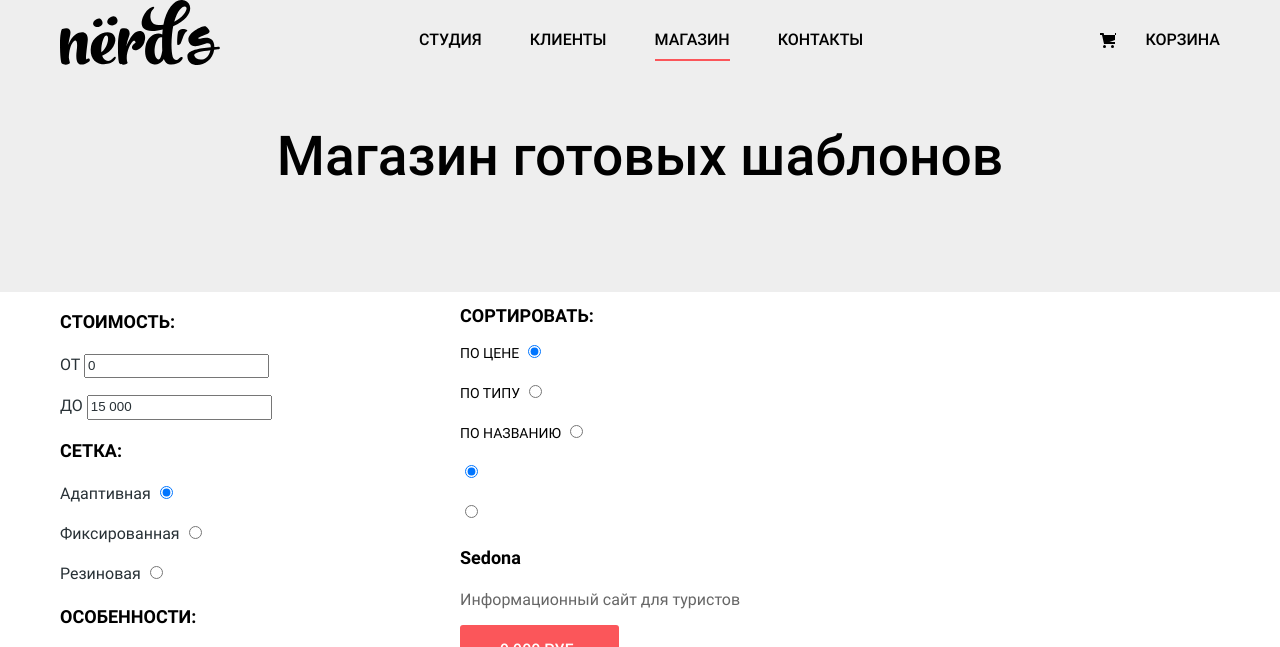
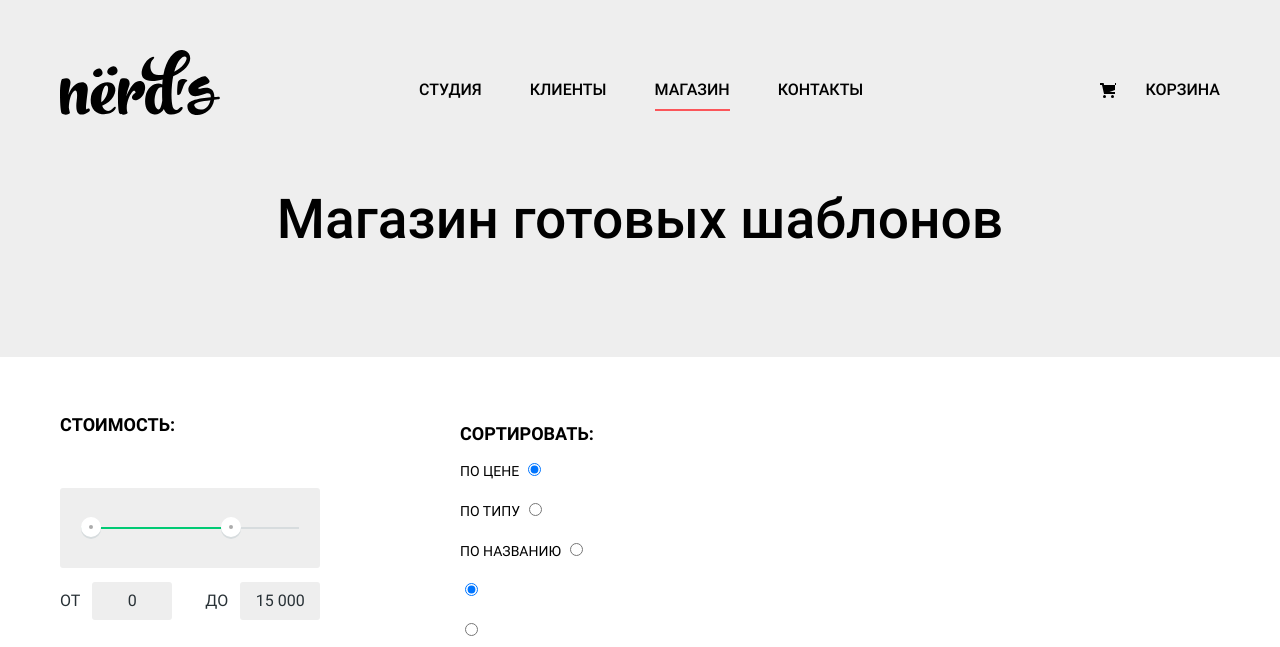
Before and after one commit to madekot/nerds, a website: page source/catalog.html in a window 1280 px wide. Shown: the top 647 px of the page. Drawn offline with nearby package versions, Linux system fonts and the light colour scheme; files that its build step writes are made by us from their sources.

Commit message:
Сверстал блок filter-range

```diff
--- a/source/catalog.html
+++ b/source/catalog.html
@@ -6,7 +6,7 @@
     <link rel="stylesheet" href="css/style.css">
   </head>
   <body class="page">
-    <header class="page-header">
+    <header class="page-header page__header">
       <h1 class="visually-hidden">Магазин по созданию и продвижению сайтов Нердс</h1>
       <nav class="page-header__main-nav main-nav">
         <a href="index.html" class="main-nav__logo logo">
@@ -51,11 +51,12 @@
         <section class="page-main__filter">
           <form action="" method="get" class="filter page-main__form">
             <div class="filter__range filter-range">
-              <h2 class="filter__title">Cтоимость:</h2>
+              <h2 class="filter-range__title">Cтоимость:</h2>
               <div class="filter-range__range-controls">
-                <div class="filter-range__scale"></div>
-                <div class="filter-range__togle filter-range__togle--min"></div>
-                <div class="filter-range__togle filter-range__togle--max"></div>
+                <div class="filter-range__scale">
+                  <button type="button" class="filter-range__togle filter-range__togle--min"></button>
+                  <button type="button" class="filter-range__togle filter-range__togle--max"></button>
+                </div>
               </div>
               <div class="filter-range__price-controls">
                 <p class="filter-renge__conteiner">
@@ -64,7 +65,7 @@
                     type="text"
                     name="min-price"
                     value="0"
-                    class="filter-range__price-value filter-range__price-text"
+                    class="filter-range__price-value filter-range__price-text input"
                     id="min-price">
                 </p>
                 <p class="filter-renge__conteiner">
@@ -73,7 +74,7 @@
                     type="text"
                     name="max-price"
                     value="15 000"
-                    class="filter-range__price-value filter-range__price-text"
+                    class="filter-range__price-value filter-range__price-text input"
                     id="max-price">
                 </p>
               </div>
--- a/source/sass/blocks/filter-range.scss
+++ b/source/sass/blocks/filter-range.scss
@@ -1,12 +1,96 @@
 .filter-range__title {
+  margin: 0;
+  font-weight: $font-weight-bold;
   font-size: 18px;
   line-height: 1.667;
-  font-weight: $font-weight-bold;
   text-transform: uppercase;
+
+  margin-bottom: 48px;
+}
+
+.filter-range__range-controls {
+  display: flex;
+  align-items: center;
+  box-sizing: border-box;
+  width: 260px;
+  min-height: 80px;
+  margin-bottom: 14px;
+  padding-top: 29px;
+  padding-right: 21px;
+  padding-bottom: 29px;
+  padding-left: 21px;
+
+  background-color: $color-gray;
+  border-radius: 3px;
+}
+
+
+.filter-range__scale {
+  position: relative;
+
+  display: flex;
+  width: 100%;
+  height: 2px;
+
+  background: linear-gradient(to right,  $color-green 64%, $color-gray2 64%);
+}
+
+.filter-range__togle {
+  position: absolute;
+  top: -10px;
+
+  box-sizing: content-box;
+  width: 4px;
+  height: 4px;
+  padding: 0;
+
+  background-color: $color-gray3;
+  border: solid $color-white 8px;
+  border-radius: 50%;
+
+  box-shadow: 0 2px 0 0 $color-gray2;
+
+  &--min {
+    left: 0;
+  }
+
+  &--max {
+    left: 64%;
+  }
 }
 
 .filter-range__price-text {
+  margin-right: 12px;
+
   line-height: 1.375;
   color: $color-dark-blue;
   text-transform: uppercase;
+
+  &:last-child {
+    margin-right: 0;
+  }
 }
+
+.filter-range__price-controls {
+  display: flex;
+}
+
+.filter-renge__conteiner {
+  margin: 0;
+  display: flex;
+  align-items: center;
+  margin-right: 33px;
+
+  &:last-child {
+    margin-right: 0;
+  }
+}
+
+.filter-range__price-value {
+  width: 80px;
+
+  text-align: center;
+
+  background-color: $color-gray;
+  border-radius: 3px;
+}
--- a/source/sass/blocks/filter.scss
+++ b/source/sass/blocks/filter.scss
@@ -1,4 +1,5 @@
 .filter__title {
+  margin: 0;
   font-size: 18px;
   line-height: 1.667;
   font-weight: $font-weight-bold;
@@ -9,3 +10,7 @@
   line-height: 1.25;
   color: $color-dark-blue;
 }
+
+.filter__range {
+  margin-bottom: 36px;
+}
--- a/source/sass/blocks/info.scss
+++ b/source/sass/blocks/info.scss
@@ -1,6 +1,4 @@
 .info {
-  position: relative;
-
   display: flex;
 }
 
--- /dev/null
+++ b/source/sass/blocks/input.scss
@@ -0,0 +1,11 @@
+.input {
+  display: inline-block;
+  box-sizing: border-box;
+  margin: 0;
+  padding: 8px;;
+
+  font: inherit;
+
+  background-color: transparent;
+  border: none;
+}
--- a/source/sass/blocks/page-footer.scss
+++ b/source/sass/blocks/page-footer.scss
@@ -1,3 +1,7 @@
+.page-footer__map {
+  margin-bottom: 75px;
+}
+
 .page-footer__social {
   @include inner;
 }
--- a/source/sass/blocks/page-main.scss
+++ b/source/sass/blocks/page-main.scss
@@ -8,6 +8,7 @@
 }
 
 .page-main__info {
+  position: relative;
   @include inner;
   padding-top: 40px;
   margin-bottom: 74px;
@@ -33,9 +34,9 @@
 
 .page-main__container-title {
   width: 100%;
-  padding-top: 57px;
-  padding-bottom: 57px;
-  min-height: 106px;
+  padding-top: 70px;
+  padding-bottom: 110px;
+  margin-bottom: 53px;
 
   background-color: $color-gray;
 }
--- a/source/sass/blocks/page.scss
+++ b/source/sass/blocks/page.scss
@@ -16,5 +16,9 @@
 }
 
 .page__main {
-  margin-bottom: 80px;
+  padding-bottom: 80px;
 }
+
+.page__footer {
+  padding-bottom: 70px;
+}
--- a/source/sass/blocks/social.scss
+++ b/source/sass/blocks/social.scss
@@ -5,8 +5,6 @@
 .social__list {
   @include reset-list;
   display: flex;
-  padding-top: 70px;
-  padding-bottom: 70px;
   margin-right: 140px;
 }
 
@@ -16,11 +14,6 @@
   &:last-child{
     margin-right: 0;
   };
-}
-
-.social__discount {
-  padding-top: 74px;
-  padding-bottom: 74px;
 }
 
 .social__link {
--- a/source/sass/style.scss
+++ b/source/sass/style.scss
@@ -7,6 +7,7 @@
 @import "blocks/gray-line.scss";
 @import "blocks/visually-hidden.scss";
 @import "blocks/button.scss";
+@import "blocks/input.scss";
 @import "blocks/main-nav.scss";
 @import "blocks/logo.scss";
 @import "blocks/site-list.scss";
--- a/source/sass/variables.scss
+++ b/source/sass/variables.scss
@@ -11,6 +11,7 @@ $font-weight-bold:        700;
 // Цвета испульзуемый в проекте:
 $color-gray:              #eeeeee;
 $color-gray2:             #d7dcde;
+$color-gray3:             #ababab;
 $color-gray-light:        #e1e1e1;
 $color-gray-dark:         #666666;
 $color-gray-darken:       #444444;
```
Also changed, not shown: source/index.html (+1 -1 lines).
